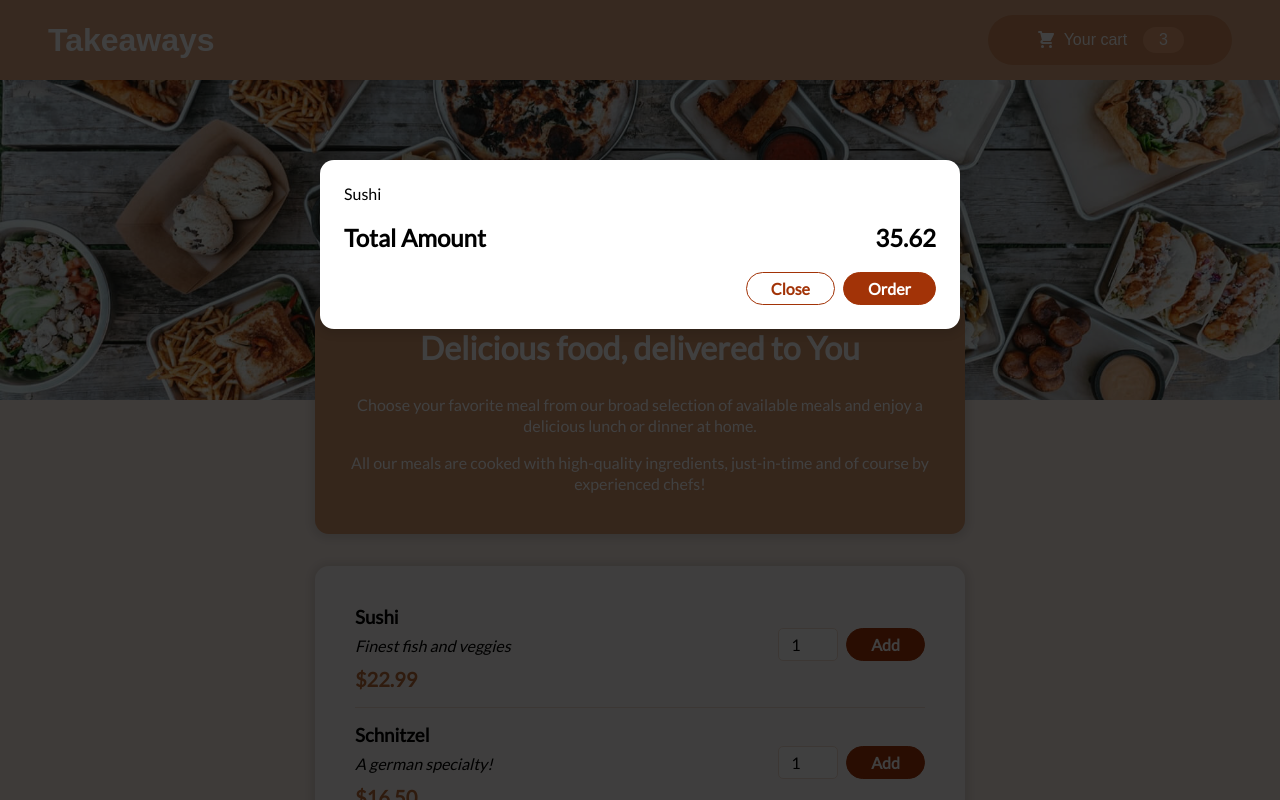
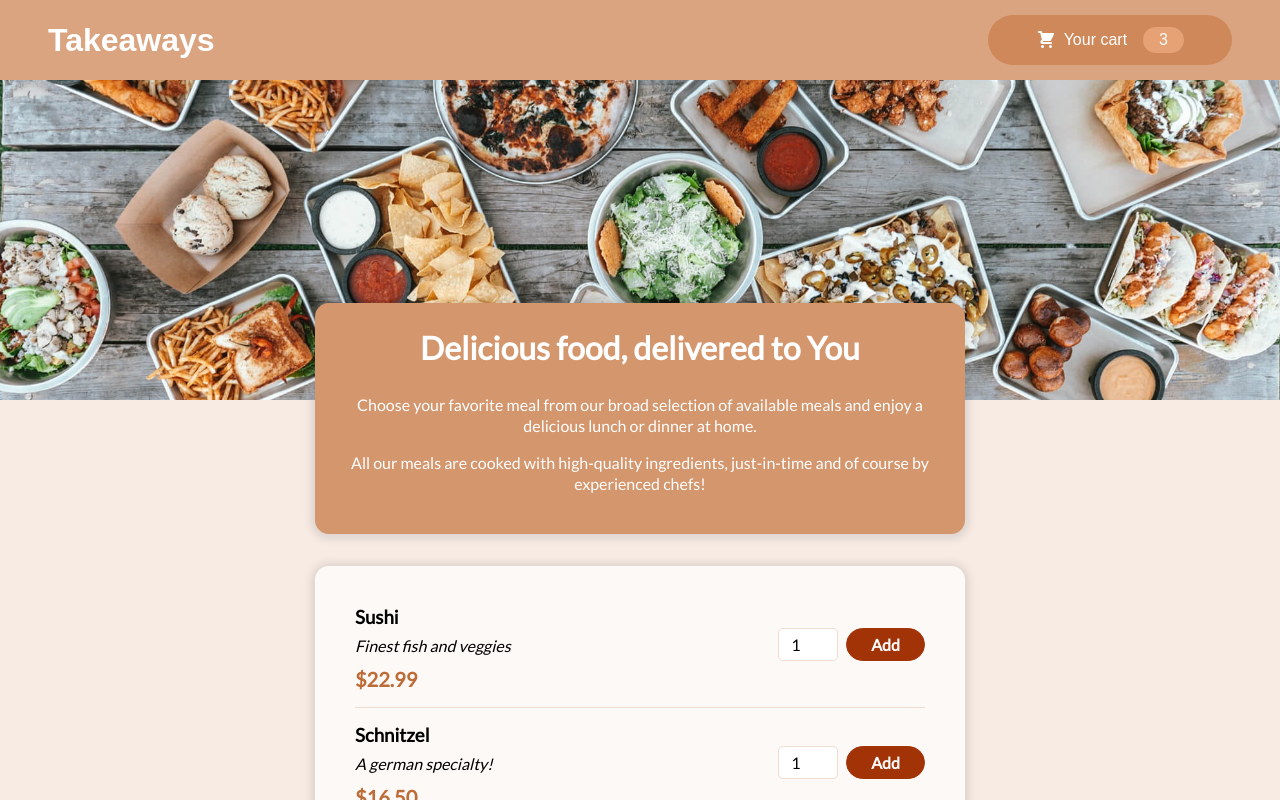
Before and after one commit to AnetaRolnik/takeaways, a React (Create React App) app: page / in a window 1280 px wide. Shown: the top 800 px of the page. Built offline with nearby package versions, Linux system fonts and the light colour scheme; a web font is replaced by a local one.

Commit message:
Show and hide modal

```diff
--- a/src/App.tsx
+++ b/src/App.tsx
@@ -1,4 +1,4 @@
-import { Fragment } from "react";
+import { Fragment, useState } from "react";
 
 import Header from "./components/Layout/Header";
 import Hero from "./components/Layout/Hero";
@@ -6,10 +6,15 @@ import Meals from "./components/Meals/Meals";
 import Cart from "./components/Cart/Cart";
 
 const App = () => {
+  const [cartIsShown, setCartIsShown] = useState(false);
+
+  const showCartHandler = () => setCartIsShown(true);
+  const hideCartHandler = () => setCartIsShown(false);
+
   return (
     <Fragment>
-      <Cart />
-      <Header />
+      {cartIsShown && <Cart onHideCart={hideCartHandler} />}
+      <Header onShowCart={showCartHandler} />
       <Hero />
       <main>
         <Meals />
--- a/src/components/Cart/Cart.tsx
+++ b/src/components/Cart/Cart.tsx
@@ -2,7 +2,7 @@ import Modal from "../UI/Modal";
 
 import classes from "./Cart.module.css";
 
-const Cart = () => {
+const Cart: React.FC<{ onHideCart: () => void }> = (props) => {
   const cartItems = (
     <ul className={classes["cart-items"]}>
       {[{ id: "c1", name: "Sushi", amount: 2, price: 22.99 }].map((item) => (
@@ -12,14 +12,17 @@ const Cart = () => {
   );
 
   return (
-    <Modal>
+    <Modal onClose={props.onHideCart}>
       {cartItems}
       <div className={classes.total}>
         <span>Total Amount</span>
         <span>35.62</span>
       </div>
       <div className={classes.actions}>
-        <button className={`${classes.button} ${classes["button--secondary"]}`}>
+        <button
+          className={`${classes.button} ${classes["button--secondary"]}`}
+          onClick={props.onHideCart}
+        >
           Close
         </button>
         <button className={`${classes.button} ${classes["button--primary"]}`}>
--- a/src/components/Layout/Header.tsx
+++ b/src/components/Layout/Header.tsx
@@ -1,9 +1,14 @@
+import React from "react";
 import classes from "./Header.module.css";
 
-const Header = () => (
+const Header: React.FC<{ onShowCart: any }> = (props) => (
   <header className={classes.header}>
     <div className={classes["header__logo"]}>Takeaways</div>
-    <button type="button" className={classes["header__button"]}>
+    <button
+      type="button"
+      className={classes["header__button"]}
+      onClick={props.onShowCart}
+    >
       <span className={classes["header__icon"]}>
         <svg
           xmlns="http://www.w3.org/2000/svg"
--- a/src/components/UI/Modal.tsx
+++ b/src/components/UI/Modal.tsx
@@ -3,8 +3,8 @@ import ReactDOM from "react-dom";
 
 import classes from "./Modal.module.css";
 
-const Backdrop = () => {
-  return <div className={classes.backdrop}></div>;
+const Backdrop: React.FC<{ onClose: () => void }> = (props) => {
+  return <div className={classes.backdrop} onClick={props.onClose}></div>;
 };
 
 const ModalOverlay: React.FC = (props) => {
@@ -17,10 +17,13 @@ const ModalOverlay: React.FC = (props) => {
 
 const portalContainer = document.getElementById("overlays")!;
 
-const Modal: React.FC<{}> = (props) => {
+const Modal: React.FC<{ onClose: () => void }> = (props) => {
   return (
     <Fragment>
-      {ReactDOM.createPortal(<Backdrop />, portalContainer)}
+      {ReactDOM.createPortal(
+        <Backdrop onClose={props.onClose} />,
+        portalContainer
+      )}
       {ReactDOM.createPortal(
         <ModalOverlay>{props.children}</ModalOverlay>,
         portalContainer
```
